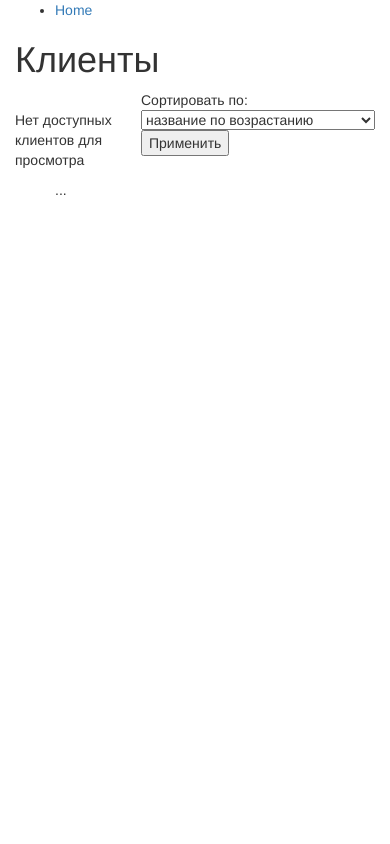
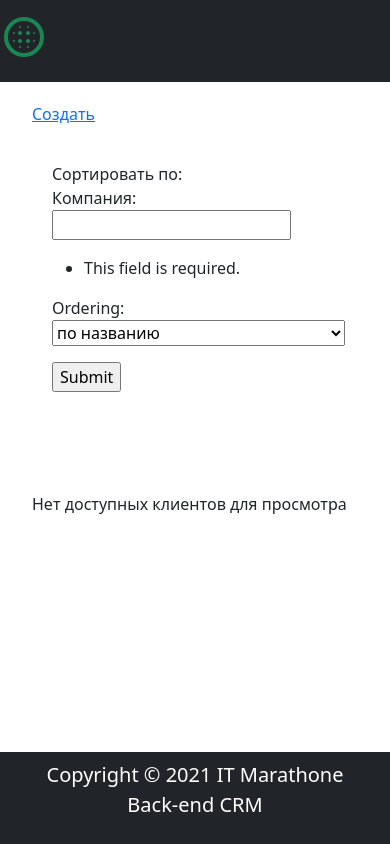
Before and after one commit to Lena-Se/mycrm-project, a Django app: page /clients/ in a window 390 px wide. Run offline with Django 3.2, Linux system fonts and the light colour scheme; data that the repository does not hold is empty; some libraries are stand-ins or nearby versions.

Commit message:
clients sort, create and update and add project model
tries for sorting client_list
add pages for creating and updatein client (* Todo: make valid forms and validation save)
added model for projects
base for interaction model

```diff
--- a/crm/urls.py
+++ b/crm/urls.py
@@ -4,5 +4,7 @@ from . import views
 urlpatterns = [
     path('', views.IndexTemplateView.as_view(), name='index'),
     path('clients/', views.ClientsListView.as_view(), name='clients'),
-    path('clients/<slug:slug>', views.ClientDetailView.as_view(), name='client_detail'),
+    path('clients/details/<slug:slug>', views.ClientDetailView.as_view(), name='client_detail'),
+    path('clients/create', views.ClientCreateView.as_view(), name='client_create'),
+    path('clients/update/<slug:slug>', views.ClientUpdateView.as_view(), name='client_update'),
 ]
--- a/crm/views.py
+++ b/crm/views.py
@@ -1,4 +1,7 @@
+import django_filters
+from django.http import HttpResponseRedirect
 from django.shortcuts import render
+from django.urls import reverse_lazy
 from django.views import generic
 from .models import Client, Phone, Email
 
@@ -13,15 +16,79 @@ class IndexTemplateView(generic.TemplateView):
     template_name = 'index.html'
 
 
+CHOICES =[
+        ["company_name", "по названию"],
+        ["-company_name", "по названию (по убыванию)"],
+        ["created", "по дате создания"],
+        ["-created", "по дате создания (по убыванию)"],
+        ["updated", "по дате изменения"],
+        ["-updated", "по дате изменения (по убыванию)"],
+]
+
+
+class ClientFilter(django_filters.FilterSet):
+    # name = django_filters.CharFilter(name='name', lookup_expr='icontains')
+
+    ordering = django_filters.OrderingFilter(choices=CHOICES, required=True, empty_label=None,)
+
+
+    class Meta:
+        model = Client
+        fields = ['company_name']
+        # order_by_field = 'company_name'
+
+
 class ClientsListView(generic.ListView):
     model = Client
     paginate_by = 3
+    # order = 'company_name'
+    # page = 1
+    filter_class = ClientFilter
 
-    def get_ordering(self):
-        ordering = self.request.GET.get('order_by')
-        print(ordering)
-        return ordering
+    # def get_queryset(self):
+    #     new_order = self.request.GET.get('order_by', self.order)
+    #     self.page = self.request.GET.get('page', self.page)
+    #     new_context = Client.objects.order_by(new_order)
+    #     self.order = new_order
+    #     return new_context
+
+    def get_context_data(self, **kwargs):
+        context = super(ClientsListView, self).get_context_data(**kwargs)
+        # context['order_by'] = self.request.GET.get('order_by', "company_name")
+        context['filter'] = ClientFilter(self.request.GET, queryset=Client.objects.all())
+        # context['page]'] = self.request.GET.get('page', self.page)
+        return context
+
+    # def get_ordering(self):
+    #     ordering = self.request.GET.get('order_by')
+    #     return ordering
 
 
 class ClientDetailView(generic.DetailView):
     model = Client
+
+
+class ClientUpdateView(generic.UpdateView):
+    model = Client
+
+
+class ClientCreateView(generic.CreateView):
+    model = Client
+
+
+class ClientCreateView(generic.CreateView):
+    model = Client
+    fields = ['company_name', 'contact_person', 'description', 'address']
+
+    def form_valid(self, form):
+        super(ClientCreateView, self).form_valid(form)
+        client = form.instance
+
+        if form.is_valid():
+            form.save()
+            return HttpResponseRedirect(reverse_lazy('clients'))
+
+
+class ClientUpdateView(generic.UpdateView):
+    model = Client
+    fields = ['company_name', 'contact_person', 'description', 'address']
--- a/mycrm/settings.py
+++ b/mycrm/settings.py
@@ -37,7 +37,7 @@ INSTALLED_APPS = [
     'django.contrib.staticfiles',
     'crm.apps.CrmConfig',
     'ckeditor',
-
+    'django_filters',
 ]
 
 MIDDLEWARE = [
--- a/static/css/crm.css
+++ b/static/css/crm.css
@@ -16,3 +16,11 @@
 .clientinf a{
     font-weight: bold;
 }
+
+.maindiv div{
+    min-height:calc(100% - 180px);
+    margin-bottom:100px;
+    margin-left:20px;
+    margin-right:20px;
+    margin-top:20px;
+}
--- a/templates/base.html
+++ b/templates/base.html
@@ -1,61 +1,53 @@
-<!DOCTYPE html>
+
+<!doctype html>
+{% load static %}
 <html lang="en">
   <head>
-
-  {% block title %}<title>CRM</title>{% endblock %}
+    <!-- Required meta tags -->
     <meta charset="utf-8">
     <meta name="viewport" content="width=device-width, initial-scale=1">
-  <link rel="stylesheet" href="https://maxcdn.bootstrapcdn.com/bootstrap/3.3.7/css/bootstrap.min.css">
-  <script src="https://ajax.googleapis.com/ajax/libs/jquery/1.12.4/jquery.min.js"></script>
-  <script src="https://maxcdn.bootstrapcdn.com/bootstrap/3.3.7/js/bootstrap.min.js"></script>
 
-  <!-- Добавление дополнительного статического CSS файла -->
-  {% load static %}
+    <!-- Bootstrap CSS -->
+    <link href="https://cdn.jsdelivr.net/npm/bootstrap@5.1.3/dist/css/bootstrap.min.css" rel="stylesheet" integrity="sha384-1BmE4kWBq78iYhFldvKuhfTAU6auU8tT94WrHftjDbrCEXSU1oBoqyl2QvZ6jIW3" crossorigin="anonymous">
+    <link rel="stylesheet"   href="https://fonts.googleapis.com/icon?family=Material+Icons">
     <link rel="stylesheet" href="{% static 'css/crm.css' %}">
+
+    <style type="text/css">
+      .material-icons.md-48 { font-size: 48px; }
+      .material-icons.md-24 { font-size: 24px; }
+    </style>
+    <title>{% block title %}{% endblock %}</title>
   </head>
+  <body >
 
-<body>
+  {% include 'navbar.html' %}
+<div class="maindiv">
+  {% block content %}
+  {% endblock %}
 
-  <div class="container-fluid">
-
-    <div class="row">
-      <div class="col-sm-1">
-      {% block sidebar %}
-      <ul class="sidebar-nav">
-          <li><a href="{% url 'index' %}">Home</a></li>
-      </ul>
-     {% endblock %}
-      </div>
-      <div class="col-sm-10 ">
-      {% block content %}{% endblock %}
   {% block pagination %}
   {% if is_paginated %}
       <div class="pagination">
           <span class="page-links">
               {% if page_obj.has_previous %}
-                  <a href="{{ request.path }}?page={{ page_obj.previous_page_number }}">previous</a>
+                  <a href="{{ request.path}}?page={{ page_obj.previous_page_number }}">пред.</a>
               {% endif %}
               <span class="page-current">
-                  Page {{ page_obj.number }} of {{ page_obj.paginator.num_pages }}.
+                  стр. {{ page_obj.number }} of {{ page_obj.paginator.num_pages }}.
               </span>
               {% if page_obj.has_next %}
-                  <a href="{{ request.path }}?page={{ page_obj.next_page_number }}">next</a>
+                  <a href="{{ request.path }}?page={{ page_obj.next_page_number }}">след.</a>
               {% endif %}
           </span>
       </div>
   {% endif %}
 
-  <ul class="sidebar-nav">
-
-    ...
-
-
-
-
   {% endblock %}
-      </div>
-    </div>
 
 </div>
+  {% include 'footer.html' %}
+
+    <script src="https://cdn.jsdelivr.net/npm/bootstrap@5.1.3/dist/js/bootstrap.bundle.min.js" integrity="sha384-ka7Sk0Gln4gmtz2MlQnikT1wXgYsOg+OMhuP+IlRH9sENBO0LRn5q+8nbTov4+1p" crossorigin="anonymous"></script>
+
   </body>
 </html>
--- a/templates/crm/client_list.html
+++ b/templates/crm/client_list.html
@@ -1,22 +1,26 @@
 {% extends "base.html" %}
-
+{% block title %} ITM CRM - клиенты {% endblock %}
 {% block content %}
 
-    <h1>Клиенты</h1>
-<div>
 
+<div class="container-fluid"><p>     <a href="{% url 'client_create' %}">Создать</a> </p>
         <div style="float:right;">
             Сортировать по:
-            <form action="{% url 'clients' %}" method="get" id="sortClient">
-                <select style="float:right;" form="sortClient" name="order_by">
-                   <option selected="selected"  value="company_name"> название по возрастанию</option>
-                   <option value="-company_name"> название по убыванию</option>
-                   <option value="created" > дата создания по возрастанию </option>
-                   <option value="-created" > дата создания по убыванию </option>
-                   <option value="updated" > дата изменения по возрастанию </option>
-                   <option value="-updated" > дата изменения по убыванию </option>
-                </select>
-                <p><input type="submit" value="Применить"></p>
+            <form action="" method="get" id="sortClient">
+                {{ filter.form.as_p }}
+                    <input type="submit" />
+
+<!--                <select style="float:right;" form="sortClient" name="order_by" onchange='this.form.submit()'>-->
+<!--                   -->
+<!--                   <option  value="company_name"> название по возрастанию</option>-->
+<!--                   <option value="-company_name"> название по убыванию</option>-->
+<!--                   <option value="created" > дата создания по возрастанию </option>-->
+<!--                   <option value="-created" > дата создания по убыванию </option>-->
+<!--                   <option value="updated" > дата изменения по возрастанию </option>-->
+<!--                   <option value="-updated" > дата изменения по убыванию </option>-->
+<!--                </select>-->
+<!--                <noscript><input type="submit" value="Submit"></noscript>-->
+
     </form>
 
         </div>
--- /dev/null
+++ b/templates/footer.html
@@ -0,0 +1,5 @@
+<footer class="bg-dark text-white mt-2 p-2" style="position: fixed; bottom:0; left:0; right:0;">
+	<div class="container">
+		<p class="lead text-center">Copyright &copy; 2021 IT Marathone Back-end CRM</p>
+	</div>
+</footer>
--- /dev/null
+++ b/templates/navbar.html
@@ -0,0 +1,31 @@
+<nav class="navbar navbar-expand-md navbar-light bg-dark" >
+    <a href="/" class="navbar-brand"><i class="material-icons text-success md-48">blur_circular</i></a>
+   <div id="navbar" class="collapse navbar-collapse justify-content-between">
+       <button class="navbar-toggler bg-light" data-bs-toggle="collapse" data-bs-target="#navbar"><span class="navbar-toggler-icon"></span></button>
+    <ul class="navbar-nav">
+       <li class="nav-item"><a class="nav-link text-light text-uppercase fw-bold px-3" href="{% url 'index' %}">Главная</a> </li>
+        <li class="nav-item"><a class="nav-link text-light text-uppercase fw-bold px-3" href="{% url 'clients' %}">Клиенты</a> </li>
+        <li class="nav-item"><a class="nav-link text-light text-uppercase fw-bold px-3" href="#">Проекты</a> </li>
+
+        {% if request.user.is_authenticated and request.user.first_name %}
+        <li class="nav-item"><span class="nav-link text-light text-uppercase fw-bold px-3">Welcome, {{ request.user.first_name }}! <i class="material-icons cart-icon">account_circle</i></span></li>
+
+        <li class="nav-item"><a class="nav-link text-light text-uppercase fw-bold px-3" href="#">Sign Out <i class="material-icons cart-icon">exit_to_app</i></a></li>
+
+        {% else %}
+
+        <li class="nav-item"><a class="nav-link text-light text-uppercase fw-bold px-3" href="#">Log in<i class="material-icons cart-icon">login</i></a></li>
+
+        {% endif %}
+    </ul>
+
+<!--    <form class="form-inline">-->
+<!--        <div class="input-group">-->
+<!--            <input type="text" placeholder="Search">-->
+<!--            <div>-->
+<!--                <button class="btn-success"><i class="material-icons md-24">search</i></button>-->
+<!--            </div>-->
+<!--        </div>-->
+<!--    </form>-->
+   </div>
+</nav>
```
Also changed, not shown: crm/models.py (+50 -7 lines), templates/crm/client_detail.html (+32 -10 lines), templates/crm/client_form.html (added, +16 -0 lines), templates/index.html (+5 -4 lines), crm/migrations/0003_auto_20211212_0128.py (added), 1 other file. Lines whose indentation alone changed are shown as unchanged.
